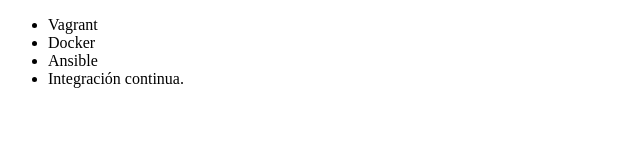
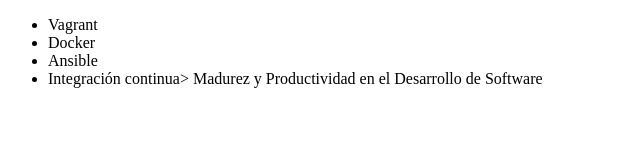
Before and after one commit to BryanQuintanaTV/alura-git, a plain HTML site: page index.html in a window 1280 px wide. Shown: the whole page, without its empty margins (0-640 px from the left). Drawn offline with Linux system fonts and the light colour scheme.

Commit message:
Renombrando curso de Integracion continua

```diff
--- a/index.html
+++ b/index.html
@@ -11,7 +11,7 @@
         <li> Vagrant </li>
         <li> Docker </li>
         <li> Ansible </li>
-        <li> Integración continua. </li>
+        <li> Integración continua> Madurez y Productividad en el Desarrollo de Software</li>
     </ul>
 </body>
 </html>
```
